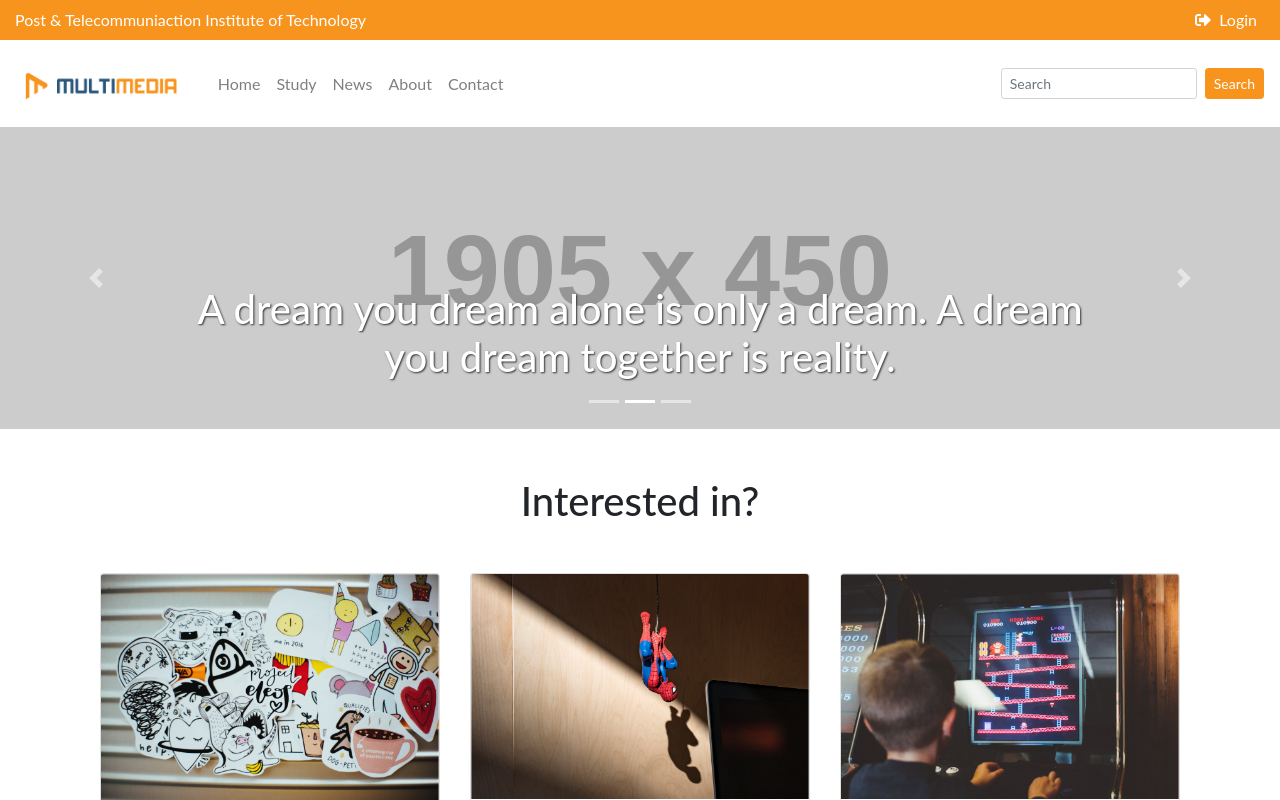
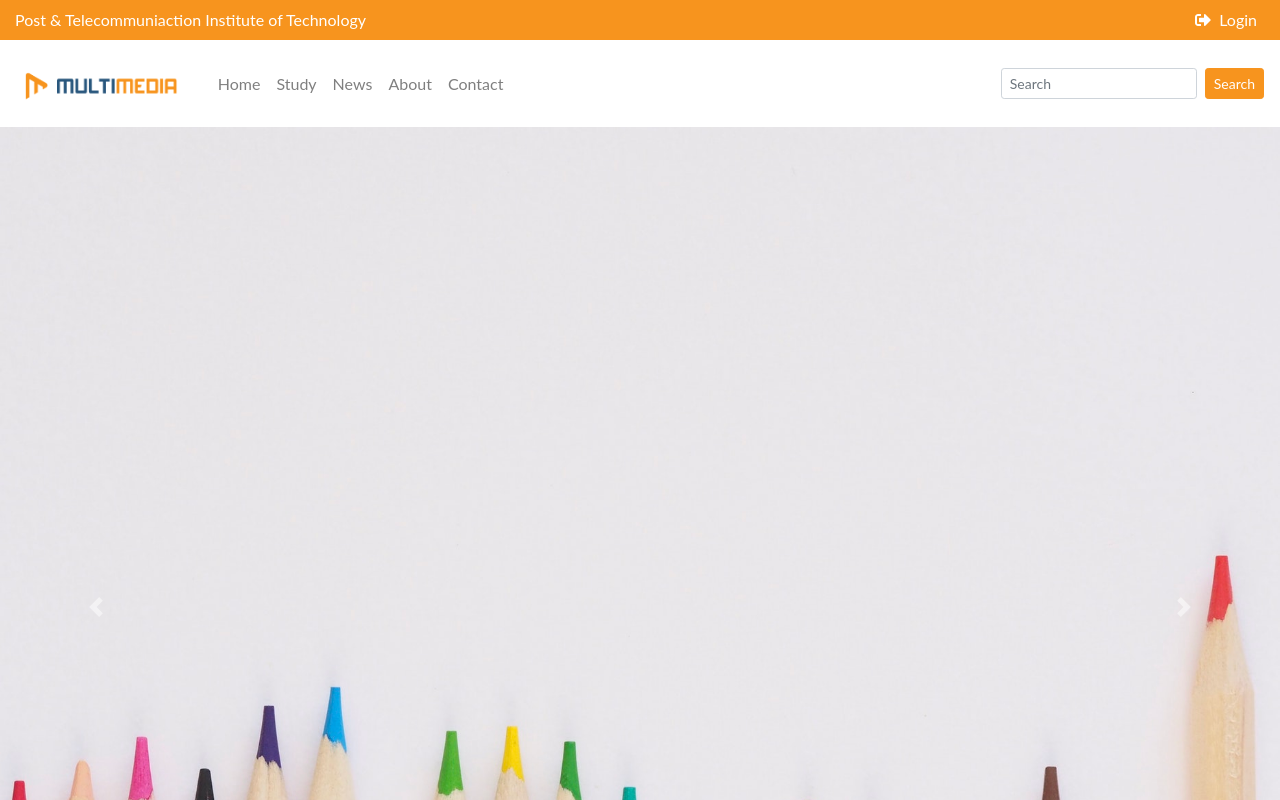
Before and after one commit to jokarvu/elearning, a Vue app: page /index.html in a window 1280 px wide. Shown: the top 800 px of the page. Built offline with nearby package versions, Linux system fonts and the light colour scheme; what vue-particles would draw is missing.

Commit message:
fix bugs and images size

```diff
--- a/src/views/home.vue
+++ b/src/views/home.vue
@@ -23,12 +23,12 @@
       ></b-carousel-slide>
 
       <!-- Slides with custom text -->
-      <b-carousel-slide img-src="https://via.placeholder.com/1905x450">
+      <b-carousel-slide img-src="/img/bg2.png">
         <h1>A dream you dream alone is only a dream. A dream you dream together is reality.</h1>
       </b-carousel-slide>
 
       <!-- Slides with image only -->
-      <b-carousel-slide img-src="https://via.placeholder.com/1905x450"></b-carousel-slide>
+      <b-carousel-slide img-src="/img/bg3.jpg"></b-carousel-slide>
     </b-carousel>
 
     <!-- Main content -->
```
